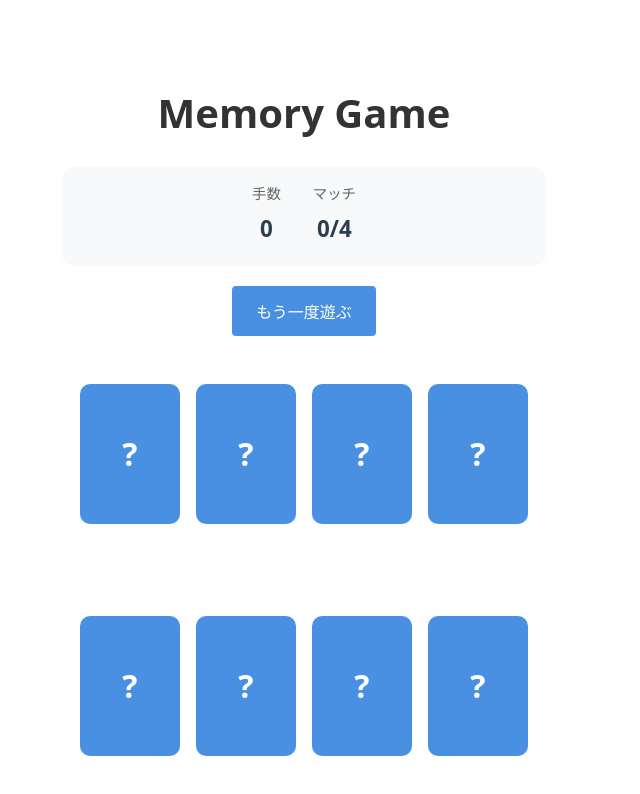
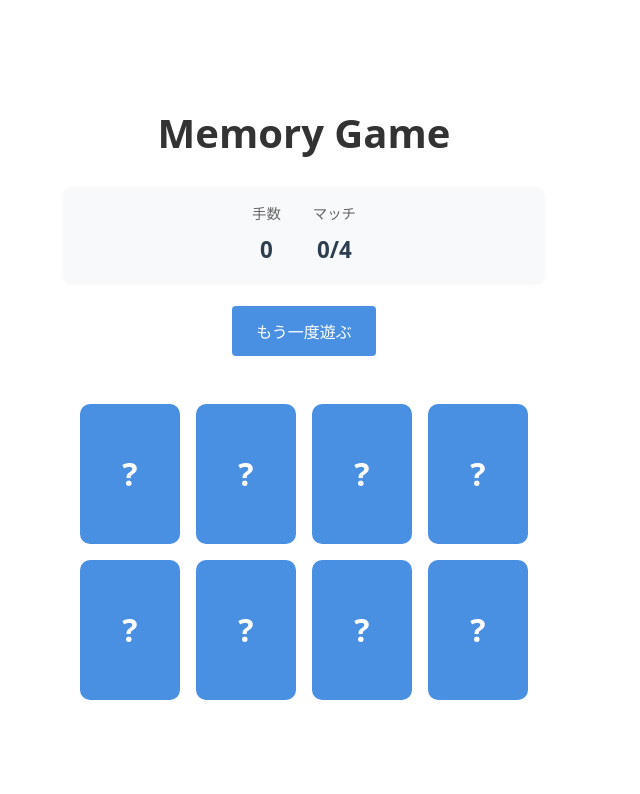
Before and after one commit to js4000all/try-react-memorygame, a React (Vite) app: page / in a window 1280 px wide. Shown: the top 794 px of the page, without its empty margins (0-640 px from the left). Built offline with nearby package versions, Linux system fonts and the light colour scheme.

Commit message:
スタイル: カードグリッドのアスペクト比を削除し、レスポンシブデザインを改善

```diff
--- a/src/components/CardGrid.module.css
+++ b/src/components/CardGrid.module.css
@@ -4,7 +4,6 @@
   max-width: 800px;
   margin: 0 auto;
   padding: 1rem;
-  aspect-ratio: 1;
 }
 
 @media (max-width: 600px) {
```
